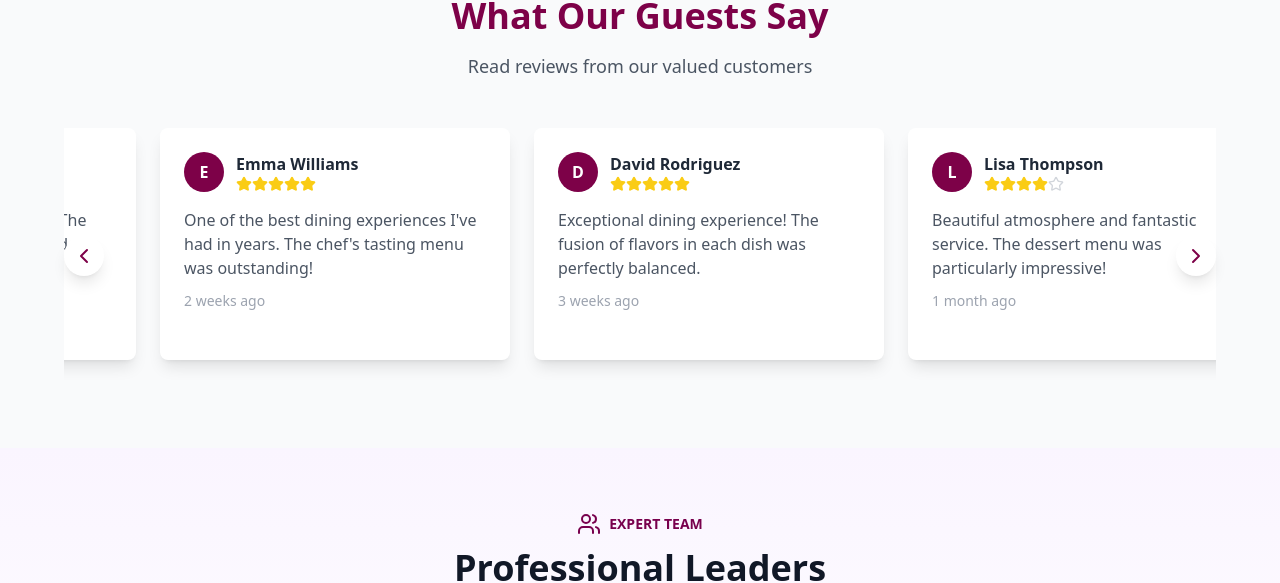
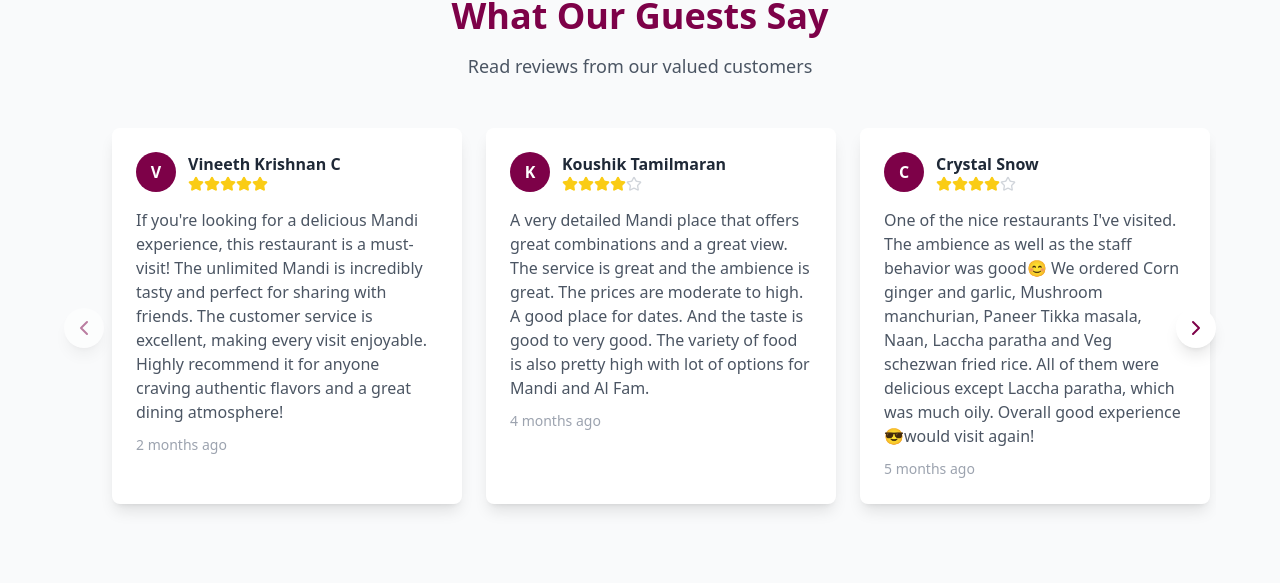
Before and after one commit to DigitalResto/castle-static-website, a Next.js app: page / in a window 1280 px wide. Shown: the part 3796-4379 px from the top of the page. Built offline with nearby package versions, Linux system fonts and the light colour scheme.

Commit message:
Feedback real added- again

```diff
--- a/package.json
+++ b/package.json
@@ -3,7 +3,7 @@
   "version": "0.1.0",
   "private": true,
   "scripts": {
-    "dev": "node server.js",
+    "dev": "next dev",
     "build": "next build",
     "start": "NODE_ENV=production node server.js"
   },
--- a/src/components/Feedback/page.jsx
+++ b/src/components/Feedback/page.jsx
@@ -1,55 +1,55 @@
-import React, { useRef, useEffect, useState } from 'react';
-import { motion, useScroll, useTransform, useInView, useSpring } from 'framer-motion';
-import { Star, Google, ChevronLeft, ChevronRight } from 'lucide-react';
+import React, { useRef } from 'react';
+import { motion, useInView } from 'framer-motion';
+import { Star, ChevronLeft, ChevronRight } from 'lucide-react';
 
 const reviews = [
   {
     id: 1,
-    username: "Sarah Johnson",
+    username: "Vineeth Krishnan C",
     rating: 5,
-    message: "Absolutely amazing experience! The ambiance was perfect and the food was extraordinary. Will definitely be coming back!",
-    platform: "Google",
-    date: "2 days ago"
+    message: "If you're looking for a delicious Mandi experience, this restaurant is a must-visit! The unlimited Mandi is incredibly tasty and perfect for sharing with friends. The customer service is excellent, making every visit enjoyable. Highly recommend it for anyone craving authentic flavors and a great dining atmosphere!",
+    link: "https://goo.gl/maps/example1",
+    date: "2 months ago"
   },
   {
     id: 2,
-    username: "Michael Chen",
+    username: "Koushik Tamilmaran",
     rating: 4,
-    message: "Great service and delicious food. The wine selection was impressive and the staff were very knowledgeable.",
-    platform: "Google",
+    message: "A very detailed Mandi place that offers great combinations and a great view. The service is great and the ambience is great. The prices are moderate to high. A good place for dates. And the taste is good to very good. The variety of food is also pretty high with lot of options for Mandi and Al Fam.",
+    link: "https://goo.gl/maps/example2",
+    date: "4 months ago"
+  },
+  {
+    id: 3,
+    username: "Crystal Snow",
+    rating: 4,
+    message: "One of the nice restaurants I've visited. The ambience as well as the staff behavior was good😊 We ordered Corn ginger and garlic, Mushroom manchurian, Paneer Tikka masala, Naan, Laccha paratha and Veg schezwan fried rice. All of them were delicious except Laccha paratha, which was much oily. Overall good experience😎would visit again!",
+    link: "https://goo.gl/maps/example3",
+    date: "5 months ago"
+  },
+  {
+    id: 4,
+    username: "Danish Jaffar",
+    rating: 5,
+    message: "I've been visiting this restaurant for the past 2.5 years, and it never fails to impress me! The food is consistently delicious, with every dish prepared to perfection. The staff is incredibly welcoming, attentive, and always make me feel at home. I highly recommend this place to anyone looking for an exceptional dining experience.",
+    link: "https://goo.gl/maps/example4",
     date: "1 week ago"
   },
   {
-    id: 3,
-    username: "Emma Williams",
+    id: 5,
+    username: "Nilesh Pawar",
     rating: 5,
-    message: "One of the best dining experiences I've had in years. The chef's tasting menu was outstanding!",
-    platform: "Google",
-    date: "2 weeks ago"
-  },
-  {
-    id: 4,
-    username: "David Rodriguez",
-    rating: 5,
-    message: "Exceptional dining experience! The fusion of flavors in each dish was perfectly balanced.",
-    platform: "Google",
-    date: "3 weeks ago"
-  },
-  {
-    id: 5,
-    username: "Lisa Thompson",
-    rating: 4,
-    message: "Beautiful atmosphere and fantastic service. The dessert menu was particularly impressive!",
-    platform: "Google",
+    message: "I have been visiting this fantastic hotel in BTM Layout, Bangalore, for the past year, and it has never failed to impress me. The food here is consistently delightful, offering a perfect blend of taste and quality. The staff is well-trained, courteous, and always goes the extra mile to ensure a pleasant dining experience.",
+    link: "https://goo.gl/maps/example5",
     date: "1 month ago"
   },
   {
     id: 6,
-    username: "James Wilson",
+    username: "Ann Das",
     rating: 5,
-    message: "The tasting menu was a culinary journey! Each course was better than the last.",
-    platform: "Google",
-    date: "1 month ago"
+    message: "I had the pleasure of lunch at Castle Restaurant today, and I must say, it was an incredible experience! The ambiance was stunning, with elegant decor and a warm, inviting atmosphere. The staff were attentive, friendly, and provided excellent service throughout my visit.",
+    link: "https://goo.gl/maps/example6",
+    date: "2 weeks ago"
   }
 ];
 
@@ -57,8 +57,10 @@ const ReviewCard = ({ review }) => {
   const stars = Array(5).fill(0);
 
   return (
-    <motion.div
-      className="bg-white rounded-lg shadow-lg p-6 mb-6 min-w-[300px] md:min-w-[350px]"
+    <motion.a
+      href={review.link}
+      target="_blank"
+      className="bg-white rounded-lg shadow-lg p-6 mb-6 min-w-[300px] md:min-w-[350px] block"
       whileHover={{
         y: -10,
         transition: { duration: 0.2 }
@@ -109,13 +111,6 @@ const ReviewCard = ({ review }) => {
             </motion.div>
           </div>
         </motion.div>
-        <motion.div
-          whileHover={{ scale: 1.2, rotate: 360 }}
-          transition={{ duration: 0.5 }}
-          className="flex items-center"
-        >
-          {/* <Google size={20} className="text-[#7D0148]" /> */}
-        </motion.div>
       </div>
       <motion.p
         initial={{ opacity: 0 }}
@@ -126,7 +121,7 @@ const ReviewCard = ({ review }) => {
         {review.message}
       </motion.p>
       <span className="text-sm text-gray-400">{review.date}</span>
-    </motion.div>
+    </motion.a>
   );
 };
 
@@ -134,58 +129,28 @@ const ReviewSection = () => {
   const containerRef = useRef(null);
   const headingRef = useRef(null);
   const isInView = useInView(headingRef, { once: true, margin: "-100px" });
-  const [scrollX, setScrollX] = useState(0);
-  const [maxScroll, setMaxScroll] = useState(0);
-  const [duplicatedReviews, setDuplicatedReviews] = useState([]);
+  const [scrollX, setScrollX] = React.useState(0);
+  const [maxScroll, setMaxScroll] = React.useState(0);
 
-  useEffect(() => {
-    // Create triple set of reviews for smooth infinite scroll
-    setDuplicatedReviews([...reviews, ...reviews, ...reviews]);
-  }, []);
-
-  useEffect(() => {
+  React.useEffect(() => {
     if (containerRef.current) {
       setMaxScroll(containerRef.current.scrollWidth - containerRef.current.clientWidth);
     }
-  }, [duplicatedReviews]);
+  }, []);
 
   const scroll = (direction) => {
     if (containerRef.current) {
-      const container = containerRef.current;
-      const cardWidth = 350; // Width of a single card
-      const scrollAmount = direction === 'left' ? -cardWidth : cardWidth;
-      const currentScroll = container.scrollLeft;
-      const reviewsSetWidth = reviews.length * cardWidth;
+      const newScrollX = direction === 'left'
+        ? Math.max(scrollX - 400, 0)
+        : Math.min(scrollX + 400, maxScroll);
 
-      let newScrollX = currentScroll + scrollAmount;
-
-      // Check if we need to loop
-      if (currentScroll >= reviewsSetWidth * 2) {
-        // If we're in the last set, jump back to middle set
-        newScrollX = reviewsSetWidth + (currentScroll % reviewsSetWidth);
-        container.scrollLeft = newScrollX - scrollAmount;
-      } else if (currentScroll <= 0 && direction === 'left') {
-        // If we're at the start and going left, jump to middle set
-        newScrollX = reviewsSetWidth;
-        container.scrollLeft = newScrollX - scrollAmount;
-      }
-
-      container.scrollTo({
+      containerRef.current.scrollTo({
         left: newScrollX,
         behavior: 'smooth'
       });
       setScrollX(newScrollX);
     }
   };
-
-  // Auto scroll
-  useEffect(() => {
-    const interval = setInterval(() => {
-      scroll('right');
-    }, 3000); // Scroll every 3 seconds
-
-    return () => clearInterval(interval);
-  }, [scrollX]);
 
   return (
     <div className="py-16 px-4 bg-gray-50 overflow-hidden">
@@ -205,7 +170,10 @@ const ReviewSection = () => {
           whileHover={{ scale: 1.1 }}
           whileTap={{ scale: 0.9 }}
           onClick={() => scroll('left')}
-          className="absolute left-0 top-1/2 -translate-y-1/2 z-10 bg-white p-2 rounded-full shadow-lg"
+          className={`absolute left-0 top-1/2 -translate-y-1/2 z-10 bg-white p-2 rounded-full shadow-lg ${
+            scrollX === 0 ? 'opacity-50 cursor-not-allowed' : 'opacity-100'
+          }`}
+          disabled={scrollX === 0}
         >
           <ChevronLeft size={24} className="text-[#7D0148]" />
         </motion.button>
@@ -214,7 +182,10 @@ const ReviewSection = () => {
           whileHover={{ scale: 1.1 }}
           whileTap={{ scale: 0.9 }}
           onClick={() => scroll('right')}
-          className="absolute right-0 top-1/2 -translate-y-1/2 z-10 bg-white p-2 rounded-full shadow-lg"
+          className={`absolute right-0 top-1/2 -translate-y-1/2 z-10 bg-white p-2 rounded-full shadow-lg ${
+            scrollX >= maxScroll ? 'opacity-50 cursor-not-allowed' : 'opacity-100'
+          }`}
+          disabled={scrollX >= maxScroll}
         >
           <ChevronRight size={24} className="text-[#7D0148]" />
         </motion.button>
@@ -226,8 +197,8 @@ const ReviewSection = () => {
           animate={{ x: 0, opacity: 1 }}
           transition={{ duration: 0.8 }}
         >
-          {duplicatedReviews.map((review, index) => (
-            <ReviewCard key={`${review.id}-${index}`} review={review} />
+          {reviews.map((review) => (
+            <ReviewCard key={review.id} review={review} />
           ))}
         </motion.div>
       </div>
@@ -235,17 +206,4 @@ const ReviewSection = () => {
   );
 };
 
-// Add custom scrollbar hiding
-const style = document.createElement('style');
-style.textContent = `
-  .scrollbar-hide::-webkit-scrollbar {
-    display: none;
-  }
-  .scrollbar-hide {
-    -ms-overflow-style: none;
-    scrollbar-width: none;
-  }
-`;
-document.head.appendChild(style);
-
 export default ReviewSection;
```
